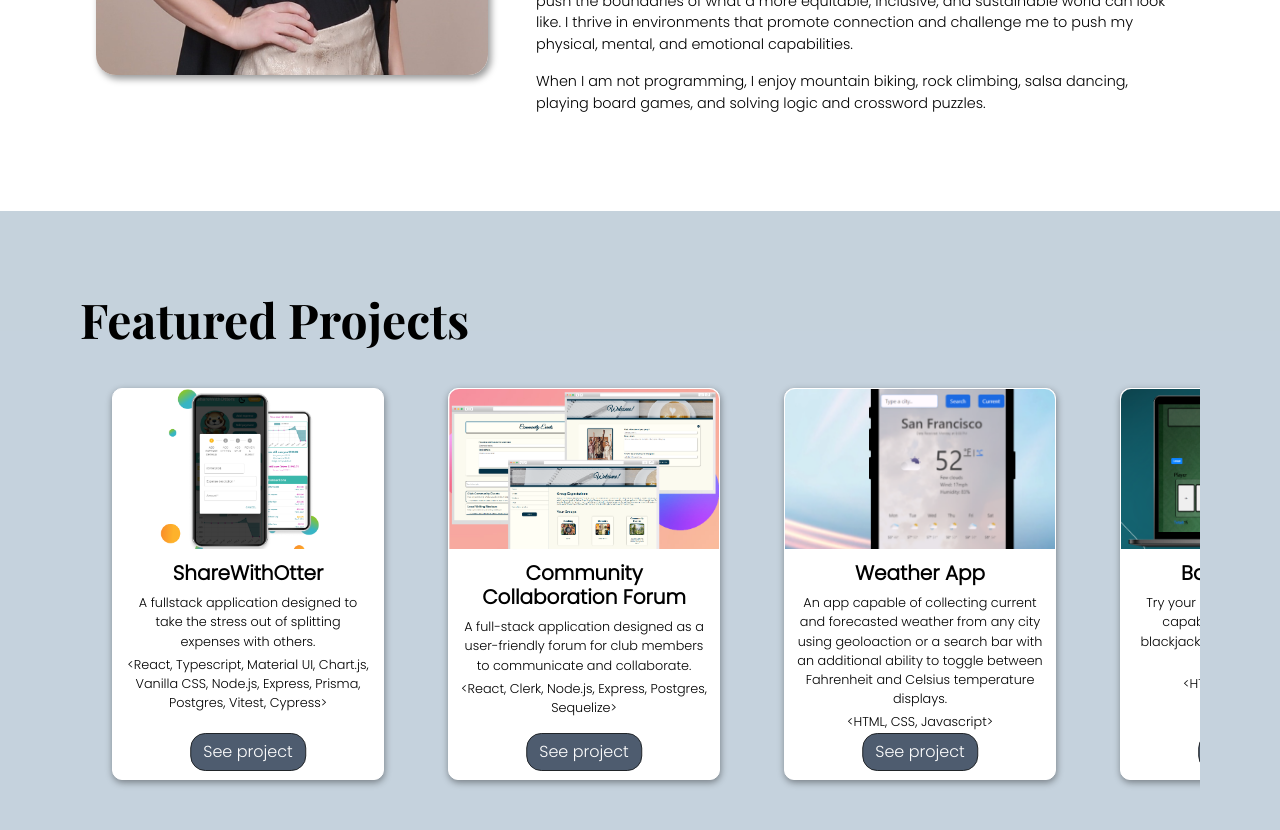
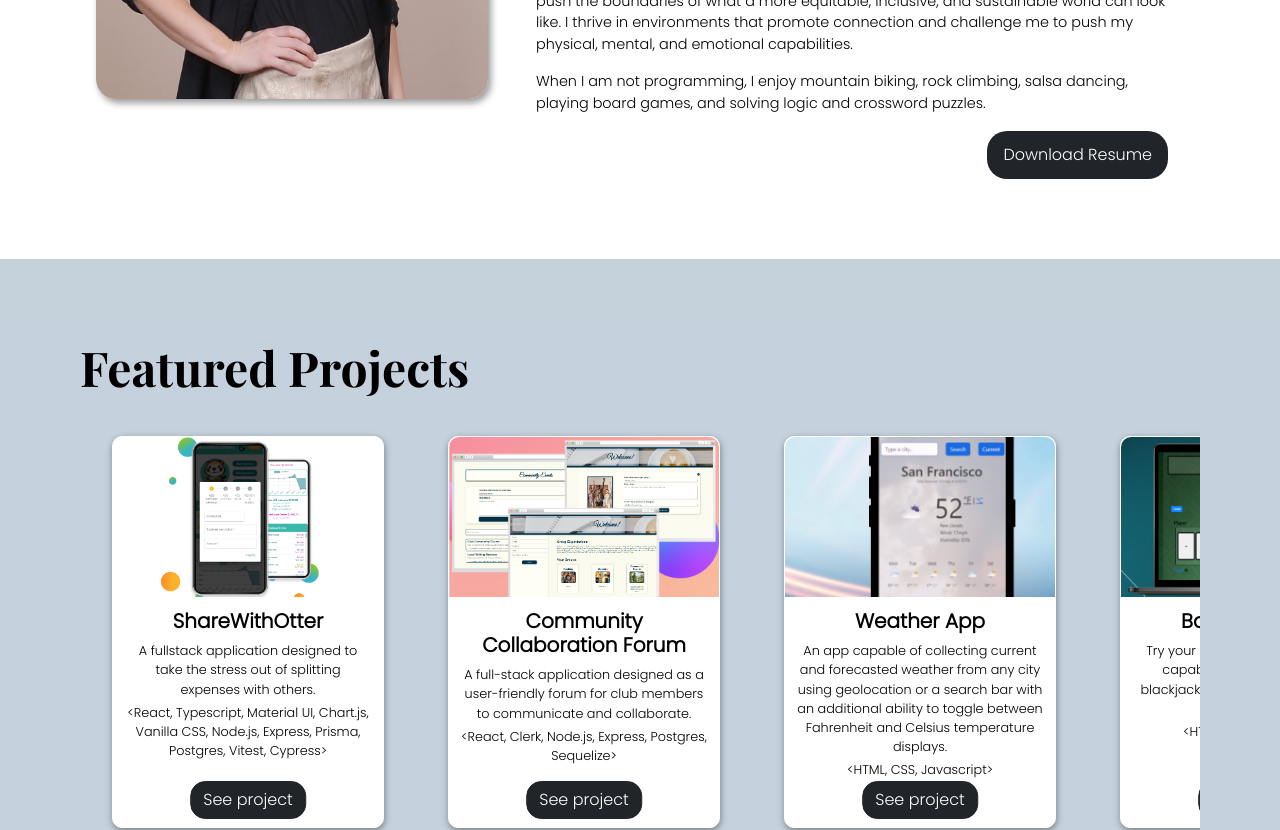
Before and after one commit to jleewest/portfolio, a React (Vite) app in the folder client/: page / in a window 1280 px wide. Shown: the part 940-1770 px from the top of the page. Built offline with nearby package versions, Linux system fonts and the light colour scheme.

Commit message:
style: dark mode

```diff
--- a/client/src/App.tsx
+++ b/client/src/App.tsx
@@ -8,27 +8,42 @@ import Footer from './Footer';
 import { useState, useEffect } from 'react';
 
 function App() {
+  //SET STYLES FOR DARK MODE TOGGLE
   const [darkMode, setDarkMode] = useState<boolean>(false);
-  const [backgroundImage, setBackgroundImage] = useState<string>(
-    '/src/assets/alpine-mountain.jpg'
-  );
-  const [backgroundColor, setBackgroundColor] = useState<string>('white');
-  const brightColor = darkMode ? 'black' : 'white';
+  const brightFont = darkMode ? 'black' : 'white';
+  const darkFont = darkMode ? 'var(--light-font)' : 'white';
+  const buttonColor = darkMode ? '#161719' : 'var(--dark-font)';
+  const filterImg = darkMode ? `brightness(50%)` : `brightness(100%)`;
+  const homeImg = darkMode
+    ? `url(/src/assets/night-mountain.jpg)`
+    : `url(/src/assets/alpine-mountain.jpg)`;
+  const primaryBackground = darkMode ? '#212529' : 'white';
+  const accentBackground = darkMode
+    ? 'rgba(30, 44, 47, 0.4)'
+    : 'rgba(111, 142, 169, 0.4)';
 
+  //RENDER DARK MODE TOGGLE
   useEffect(() => {
-    document.documentElement.style.setProperty('--bright-color', brightColor);
+    document.documentElement.style.setProperty('--home-img', homeImg);
+    document.documentElement.style.setProperty('--filter-img', filterImg);
+    document.documentElement.style.setProperty('--button-color', buttonColor);
+    document.documentElement.style.setProperty('--dark-color', darkFont);
+    document.documentElement.style.setProperty('--bright-color', brightFont);
+    document.documentElement.style.setProperty(
+      '--primary-background',
+      primaryBackground
+    );
+    document.documentElement.style.setProperty(
+      '--accent-background',
+      accentBackground
+    );
     const backgroundColor = document.querySelector('.App');
-    if (darkMode) {
-      backgroundColor?.classList.add('dark-background');
-      setBackgroundImage('/src/assets/night-mountain.jpg');
-      setBackgroundColor(' #212529');
-    } else {
-      backgroundColor?.classList.remove('dark-background');
-      setBackgroundImage('/src/assets/alpine-mountain.jpg');
-      setBackgroundColor('white');
-    }
-  }, [darkMode, brightColor]);
+    darkMode
+      ? backgroundColor?.classList.add('dark-background')
+      : backgroundColor?.classList.remove('dark-background');
+  }, [darkMode]);
 
+  //TOGGLE DARK THEME
   function changeTheme() {
     setDarkMode(!darkMode);
   }
@@ -36,11 +51,11 @@ function App() {
   return (
     <div className='App'>
       <Navbar changeTheme={changeTheme} />
-      <Home backgroundImage={backgroundImage} />
+      <Home />
       <About />
-      <Projects backgroundColor={backgroundColor} />
+      <Projects />
       <Contact />
-      <Footer backgroundColor={backgroundColor} />
+      <Footer />
     </div>
   );
 }
--- a/client/src/Footer.tsx
+++ b/client/src/Footer.tsx
@@ -1,12 +1,11 @@
 import './css/Footer.css';
 
-type FooterProps = {
-  backgroundColor: string;
-};
-
-function Footer(props: FooterProps) {
+function Footer() {
   return (
-    <div className='Footer' style={{ backgroundColor: props.backgroundColor }}>
+    <div
+      className='Footer'
+      style={{ backgroundColor: 'var(--primary-background)' }}
+    >
       <nav className='my-2 my-sm-0 mr-sm-3'>
         <a className='menu-link' href='#home' title='Learn more about me'>
           Home
--- a/client/src/css/About.css
+++ b/client/src/css/About.css
@@ -62,6 +62,18 @@
   border-radius: 20px;
 }
 
+.About .resume-button {
+  margin-right: 1rem;
+  padding: 0.75rem 1rem;
+  border-radius: 20px;
+  border: 1px solid var(--light-color) !important;
+}
+
+.About .resume-button:hover {
+  opacity: 0.7;
+  transition: all 100ms ease-in-out;
+}
+
 .About .primary-link {
   font-size: 1rem;
   color: white;
--- a/client/src/css/Projects.css
+++ b/client/src/css/Projects.css
@@ -1,6 +1,5 @@
 /* CONTAINER */
 .Projects {
-  background-color: rgba(111, 142, 169, 0.4);
   color: black;
   padding: 5rem;
 }
@@ -31,7 +30,6 @@
 }
 
 /* IMAGE */
-
 .ProjectItem .img-container {
   display: flex;
   justify-content: center;
@@ -64,7 +62,6 @@
 
 /* BUTTON */
 .ProjectItem button {
-  background-color: rgba(34, 52, 76, 0.8);
   position: absolute;
   bottom: 0.5rem;
   left: 50%;
--- a/client/src/directory/About.tsx
+++ b/client/src/directory/About.tsx
@@ -14,8 +14,8 @@ function About() {
               target='_blank'
             >
               <i
-                className='fa-brands fa-linkedin menu-icon'
-                style={{ color: '#0a0a0a' }}
+                className='fa-brands fa-linkedin'
+                style={{ color: '#000000' }}
               ></i>
             </a>
             <a
@@ -25,7 +25,7 @@ function About() {
               target='_blank'
             >
               <i
-                className='fa-brands fa-square-github menu-icon'
+                className='fa-brands fa-square-github'
                 style={{ color: '#000000' }}
               ></i>
             </a>
@@ -36,6 +36,7 @@ function About() {
           alt='professional photo'
           title='Jenna Westendorf professional image'
           className='about-photo'
+          style={{ filter: 'var(--filter-img)' }}
         />
         <div>
           <div className='header-container lg-header'>
@@ -48,7 +49,7 @@ function About() {
                 target='_blank'
               >
                 <i
-                  className='fa-brands fa-linkedin menu-icon'
+                  className='fa-brands fa-linkedin'
                   style={{ color: '#0a0a0a' }}
                 ></i>
               </a>
@@ -59,7 +60,7 @@ function About() {
                 target='_blank'
               >
                 <i
-                  className='fa-brands fa-square-github menu-icon'
+                  className='fa-brands fa-square-github'
                   style={{ color: '#000000' }}
                 ></i>
               </a>
@@ -98,6 +99,22 @@ function About() {
             salsa dancing, playing board games, and solving logic and crossword
             puzzles.
           </p>
+          <div className='d-flex justify-content-end'>
+            <button
+              className='resume-button btn btn-dark'
+              style={{ backgroundColor: 'var(--button-color)' }}
+            >
+              <a
+                href='../src/assets/Jenna-Westendorf-Resume.pdf'
+                target='_blank'
+                download='Resume-Jenna Westendorf'
+                className='primary-link resume'
+                style={{ color: 'var(--dark-color)' }}
+              >
+                Download Resume
+              </a>
+            </button>
+          </div>
         </div>
       </div>
     </div>
--- a/client/src/directory/Contact.tsx
+++ b/client/src/directory/Contact.tsx
@@ -5,18 +5,21 @@ function Contact() {
     <div className='Contact' id='contact'>
       <h2>Contact Me</h2>
       <h3>&lt;Let's get in touch!&gt;</h3>
-      <div className='contact-block'>
+      <div
+        className='contact-block'
+        style={{ backgroundColor: 'var(--button-color)' }}
+      >
         <ul>
           <li>
             <i
               className='contact-icon fa-solid fa-envelope'
-              style={{ color: 'var(--bright-color)' }}
+              style={{ color: 'var(--dark-color)' }}
             ></i>
             <a
               href='mailto:jenna.westendorf@gmail.com'
               target='_blank'
               className='contact'
-              style={{ color: 'var(--bright-color)' }}
+              style={{ color: 'var(--dark-color)' }}
             >
               jenna.westendorf@gmail.com
             </a>
@@ -24,13 +27,13 @@ function Contact() {
           <li>
             <i
               className='contact-icon fa-solid fa-square-phone'
-              style={{ color: 'var(--bright-color)' }}
+              style={{ color: 'var(--dark-color)' }}
             ></i>
             <a
               href='tel:+19169954351'
               target='_blank'
               className='contact'
-              style={{ color: 'var(--bright-color)' }}
+              style={{ color: 'var(--dark-color)' }}
             >
               (916)995-4351
             </a>
@@ -38,14 +41,14 @@ function Contact() {
           <li>
             <i
               className='contact-icon fa-brands fa-linkedin'
-              style={{ color: 'var(--bright-color)' }}
+              style={{ color: 'var(--dark-color)' }}
             ></i>
             <a
               href='https://www.linkedin.com/in/
 jenna-westendorf'
               target='_blank'
               className='contact'
-              style={{ color: 'var(--bright-color)' }}
+              style={{ color: 'var(--dark-color)' }}
             >
               /jenna-westendorf
             </a>
--- a/client/src/directory/Home.tsx
+++ b/client/src/directory/Home.tsx
@@ -1,17 +1,13 @@
 import '../css/Home.css';
 
-type HomeProps = {
-  backgroundImage: string;
-};
-
-function Home(props: HomeProps) {
+function Home() {
   return (
     <div className='Home' id='home'>
       {' '}
       <div
         className='background-home home-background m-0'
         style={{
-          backgroundImage: `url(${props.backgroundImage})`,
+          backgroundImage: 'var(--home-img)',
           color: 'var(--bright-color)',
         }}
       >
--- a/client/src/directory/ProjectItem.tsx
+++ b/client/src/directory/ProjectItem.tsx
@@ -10,32 +10,38 @@ type ProjectItemProps = {
     alt: string;
     link: string;
   };
-  backgroundColor: string;
 };
 
-function ProjectItem({ props, backgroundColor }: ProjectItemProps) {
+function ProjectItem({ props }: ProjectItemProps) {
   return (
     <div
       className='ProjectItem'
-      style={{ backgroundColor: backgroundColor, borderColor: backgroundColor }}
+      style={{
+        backgroundColor: 'var(--primary-background)',
+        borderColor: 'var(--primary-background)',
+      }}
     >
       <div className='img-container'>
         <img
           src={props.img}
           alt={props.alt}
           className='img-fluid app-thumbnail'
+          style={{ filter: 'var(--filter-img)' }}
         />
       </div>
       <div className='body-container'>
         <h3>{props.title}</h3>
         <p>{props.body}</p>
         <p className='stack'>&lt;{props.stack}&gt;</p>
-        <button className='link-button btn btn-dark'>
+        <button
+          className='link-button btn btn-dark'
+          style={{ backgroundColor: 'var(--button-color)' }}
+        >
           <a
             href={props.link}
             target='_blank'
             className='primary-link'
-            style={{ color: 'var(--bright-color)' }}
+            style={{ color: 'var(--dark-color)' }}
           >
             See project
           </a>
--- a/client/src/directory/Projects.tsx
+++ b/client/src/directory/Projects.tsx
@@ -1,11 +1,7 @@
 import '../css/Projects.css';
 import ProjectItem from './ProjectItem';
 
-type ProjectsProps = {
-  backgroundColor: string;
-};
-
-function Projects(props: ProjectsProps) {
+function Projects() {
   const featuredApps = [
     {
       id: 1,
@@ -30,7 +26,7 @@ function Projects(props: ProjectsProps) {
       id: 3,
       title: 'Weather App',
       body: `An app capable of collecting current and forecasted weather from any
-			city using geoloaction or a search bar with an additional ability
+			city using geolocation or a search bar with an additional ability
 			to toggle between Fahrenheit and Celsius temperature displays.`,
       stack: 'HTML, CSS, Javascript',
       img: '/src/assets/weather.png',
@@ -85,17 +81,15 @@ function Projects(props: ProjectsProps) {
   ];
 
   return (
-    <div className='Projects' id='projects'>
+    <div
+      className='Projects'
+      id='projects'
+      style={{ backgroundColor: 'var(--accent-background)' }}
+    >
       <h2>Featured Projects</h2>
       <div className='project-item-container'>
         {featuredApps.map((app) => {
-          return (
-            <ProjectItem
-              props={app}
-              key={app.id}
-              backgroundColor={props.backgroundColor}
-            />
-          );
+          return <ProjectItem props={app} key={app.id} />;
         })}
       </div>
     </div>
```
Also changed, not shown: 1 other file (tests, documents, lock files or other folders).
